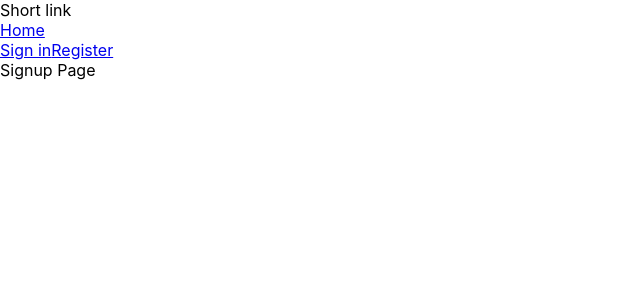
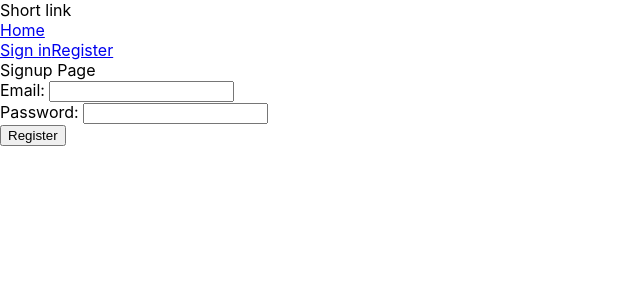
Before and after one commit to DSC-Unilag/link-shortner, a React (Create React App) app in the folder client/: page /register in a window 1280 px wide. Shown: the top 300 px of the page, without its empty margins (0-640 px from the left). Built offline with nearby package versions, Linux system fonts and the light colour scheme.

Commit message:
Created dummy signin and signup page

```diff
--- a/client/src/screens/Signin.js
+++ b/client/src/screens/Signin.js
@@ -1,12 +1,34 @@
-import React from 'react'
+import {useRef} from 'react'
 import { useHistory } from "react-router-dom"
 
 const Signin = () => {
   const history = useHistory()
   localStorage.getItem('token') && history.push('/dashboard')
+  const email = useRef('')
+  const password = useRef('')
+  const handleClick = (e) => {
+    e.preventDefault()
+  }
+
   return (
     <div>
       Signin Page
+      <form action="">
+        {/* Email */}
+        <div>
+          <label htmlFor="email">Email:  </label>
+          <input type="email" ref={email} />
+        </div>
+
+        {/* Password */}
+        <div>
+          <label htmlFor="password">Password:  </label>
+          <input type="password" ref={password} />
+        </div>
+
+        {/* button */}
+        <button onClick={handleClick}>Login</button>
+      </form>
     </div>
   )
 }
--- a/client/src/screens/Signup.js
+++ b/client/src/screens/Signup.js
@@ -1,12 +1,33 @@
-import React from 'react'
+import {useRef} from 'react'
 import { useHistory } from "react-router-dom"
 
 const Signup = () => {
   const history = useHistory()
   localStorage.getItem('token') && history.push('/dashboard')
+  const email = useRef('')
+  const password = useRef('')
+  const handleClick = (e) => {
+    e.preventDefault()
+  }
   return (
     <div>
       Signup Page
+      <form action="">
+        {/* Email */}
+        <div>
+          <label htmlFor="email">Email:  </label>
+          <input type="email" ref={email} />
+        </div>
+
+        {/* Password */}
+        <div>
+          <label htmlFor="password">Password:  </label>
+          <input type="password" ref={password} />
+        </div>
+
+        {/* button */}
+        <button onClick={handleClick}>Register</button>
+      </form>
     </div>
   )
 }
```
